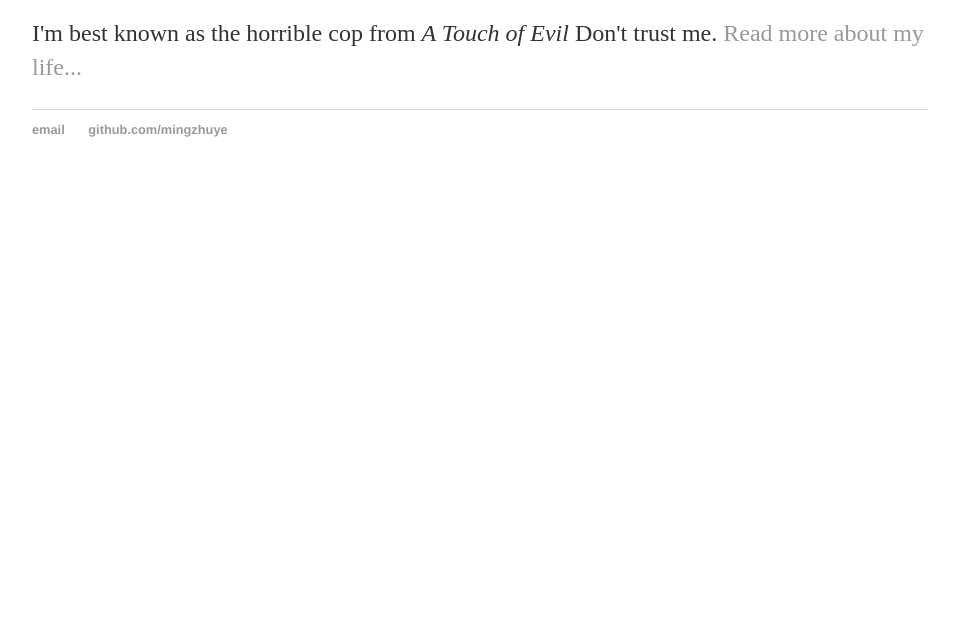
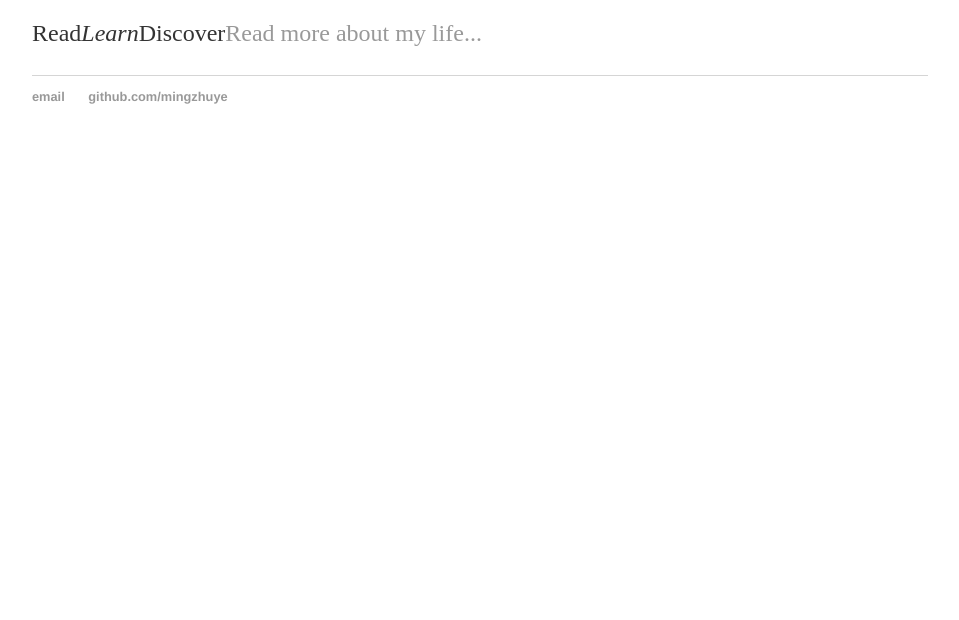
Before and after one commit to mingzhuye/mingzhuye.github.io, a plain HTML site: page index.html in a window 1280 px wide. Shown: the part 180-800 px from the top of the page, without its empty margins (160-1119 px from the left). Drawn offline with Linux system fonts and the light colour scheme.

Commit message:
Update index.html

```diff
--- a/index.html
+++ b/index.html
@@ -17,7 +17,7 @@
 		<div class="container">
     		<div class="blurb">
         		<h1>Hi there, I'm Mingzhu Ye!</h1>
-				<p>I'm best known as the horrible cop from <em>A Touch of Evil</em> Don't trust me. <a href="/about">Read more about my life...</a></p>
+				<p>Read<em>Learn</em>Discover<a href="/about">Read more about my life...</a></p>
     		</div><!-- /.blurb -->
 		</div><!-- /.container -->
 		<footer>
```
